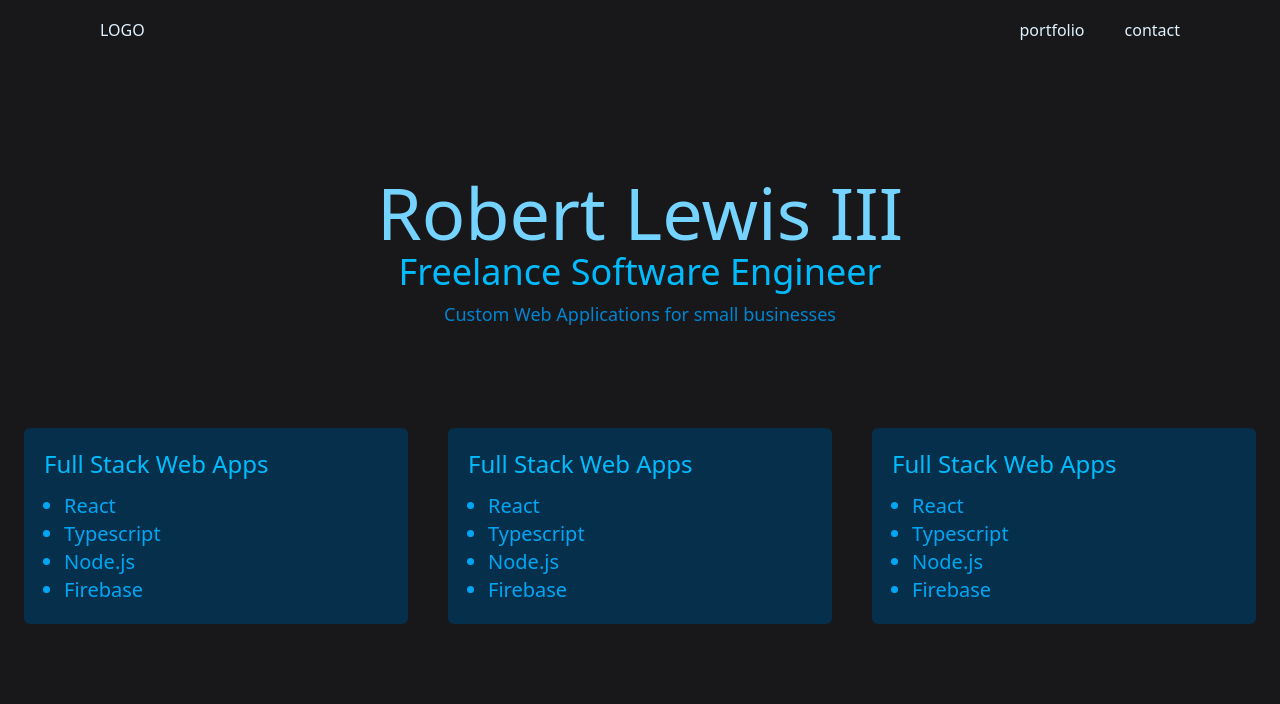
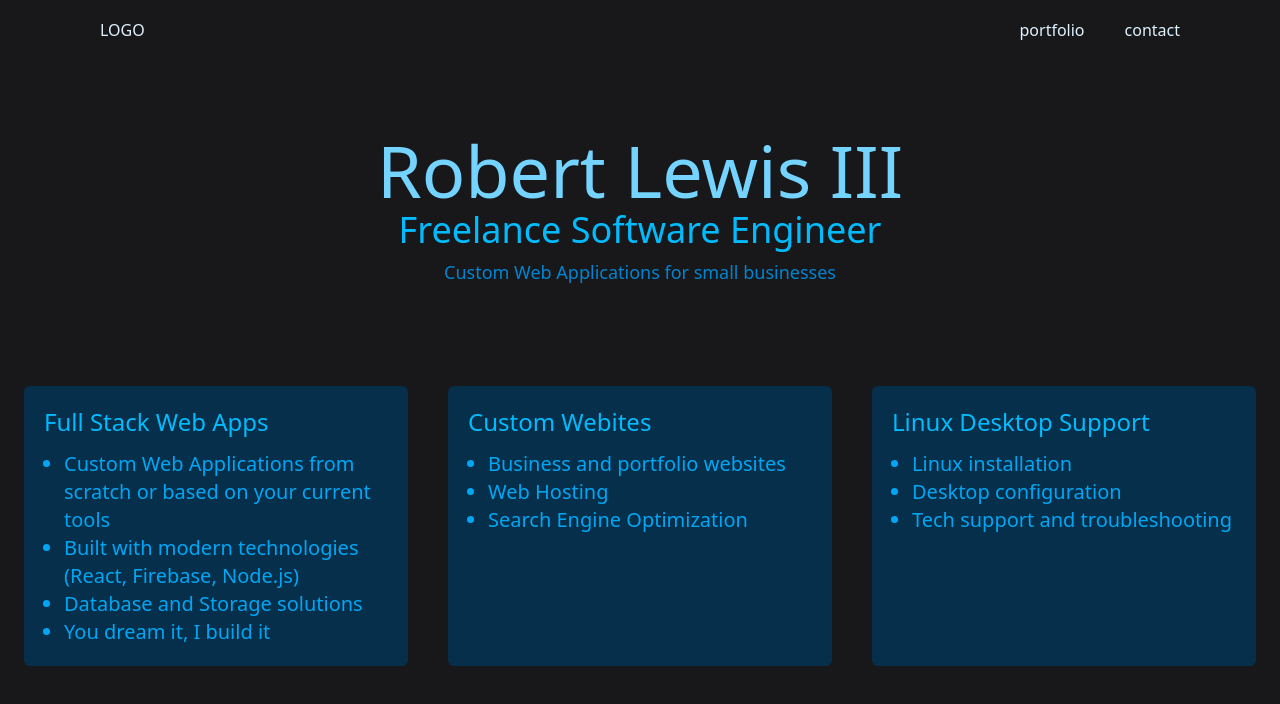
Before and after one commit to bobbythree/new-website, a React (Vite) app: page / in a window 1280 px wide. Shown: the top 704 px of the page. Built offline with nearby package versions, Linux system fonts and the light colour scheme.

Commit message:
add services data

```diff
--- a/src/data/services.ts
+++ b/src/data/services.ts
@@ -1,9 +1,27 @@
 export const fullstack = {
   title: "Full Stack Web Apps",
   items: [
-    "React",
-    "Typescript",
-    "Node.js",
-    "Firebase"
+    "Custom Web Applications from scratch or based on your current tools",
+    "Built with modern technologies (React, Firebase, Node.js)",
+    "Database and Storage solutions",
+    "You dream it, I build it"
   ]
 }
+
+export const websites = {
+  title: "Custom Webites",
+  items: [
+    "Business and portfolio websites",
+    "Web Hosting",
+    "Search Engine Optimization"
+  ]
+}
+
+export const linux = {
+  title: "Linux Desktop Support",
+  items: [
+    "Linux installation",
+    "Desktop configuration",
+    "Tech support and troubleshooting"
+  ]
+}
--- a/src/pages/HomePage.tsx
+++ b/src/pages/HomePage.tsx
@@ -1,6 +1,6 @@
 import HomepageHero from "../components/HomepageHero";
 import ServicesCard from "../components/ServicesCard";
-import { fullstack } from "../data/services";
+import { fullstack, websites, linux } from "../data/services";
 
 export default function HomePage() {
   return (
@@ -13,12 +13,12 @@ export default function HomePage() {
           items={fullstack.items}
         />
         <ServicesCard
-          title={fullstack.title}
-          items={fullstack.items}
+          title={websites.title}
+          items={websites.items}
         />
         <ServicesCard
-          title={fullstack.title}
-          items={fullstack.items}
+          title={linux.title}
+          items={linux.items}
         />
       </div>
     </div>
```
